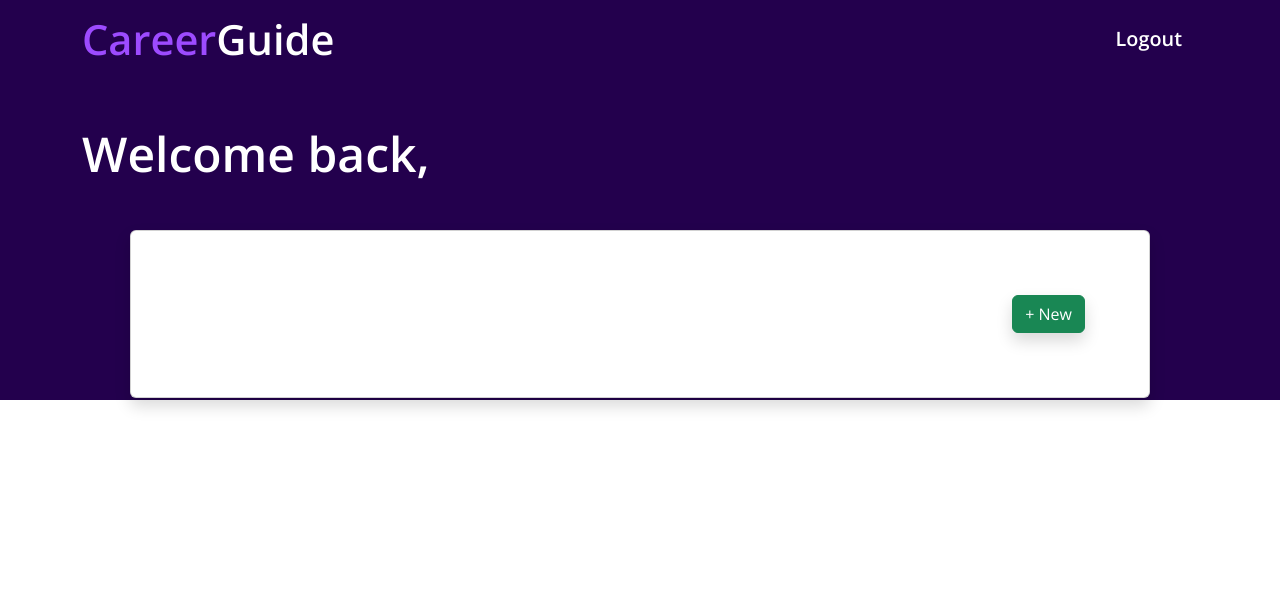
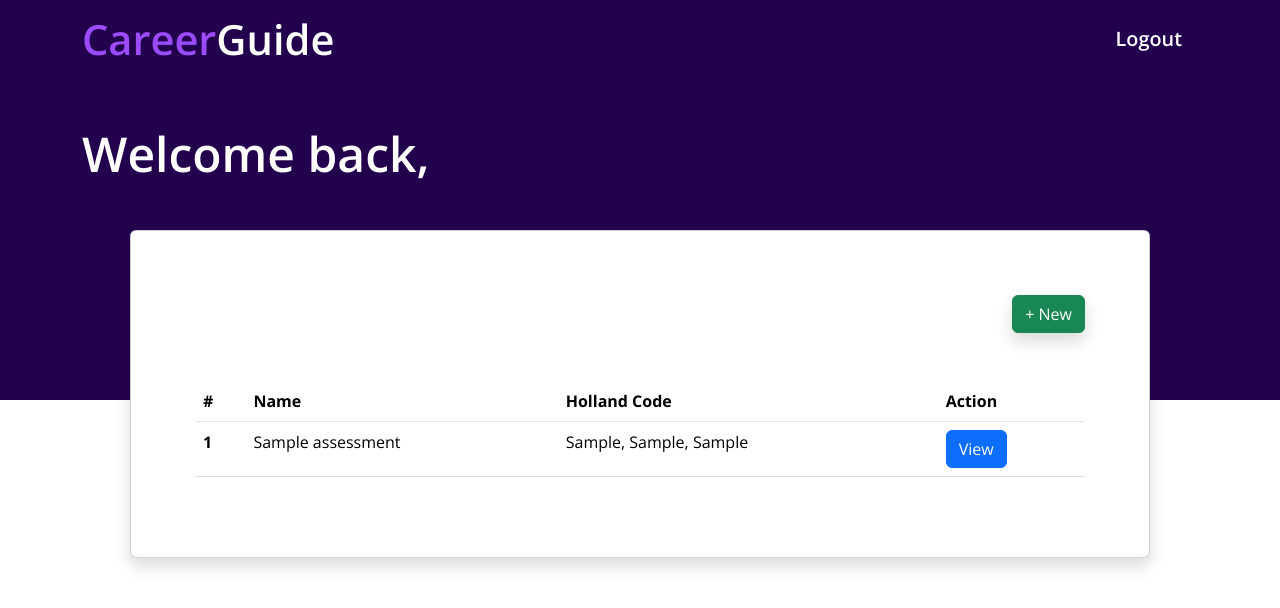
Before and after one commit to Black-J08/Career-Guidance-Web-App-Backend, a Django app: page /dashboard/ in a window 1280 px wide; the page is wider, and only the part inside the window is pictured. Shown: the top 608 px of that part. Run offline with Django 4.2, Linux system fonts and the light colour scheme; a user stored in the database is signed in; tables that the repository leaves empty hold one stand-in row (values such as "Sample post").

Commit message:
Updates dashboard - Dashboard now lists all the results

```diff
--- a/dashboard/views.py
+++ b/dashboard/views.py
@@ -1,7 +1,10 @@
 from django.shortcuts import render
 from django.contrib.auth.decorators import login_required
+from assessment.models import Assessment
 
 
 @login_required(login_url="/login/")
 def index(request):
-    return render(request, 'dashboard/index.html')
+    user_assessments = Assessment.objects.filter(user=request.user)
+    context = {'user_assessments': user_assessments}
+    return render(request, 'dashboard/index.html', context)
--- a/templates/dashboard/index.html
+++ b/templates/dashboard/index.html
@@ -9,5 +9,25 @@
 
 
 {% block body %}
-<a href="/assessment" class="btn btn-success shadow float-end">+ New</a>
+<a href="/assessment" class="btn btn-success shadow float-end mb-5">+ New</a>
+<table class="table table-hover">
+    <thead>
+        <tr>
+            <th scope="col">#</th>
+            <th scope="col">Name</th>
+            <th scope="col">Holland Code</th>
+            <th scope="col">Action</th>
+        </tr>
+    </thead>
+    <tbody>
+        {% for items in user_assessments %}
+        <tr>
+            <th scope="row">{{ forloop.counter }}</th>
+            <td>{{items.name}}</td>
+            <td>{{items.hollandCode1}}, {{items.hollandCode2}}, {{items.hollandCode3}}</td>
+            <td><a href="/assessment/result/?uuid={{items.uuid}}" class="btn btn-primary">View</a></td>
+        </tr>
+        {% endfor %}
+    </tbody>
+</table>
 {% endblock %}
```
